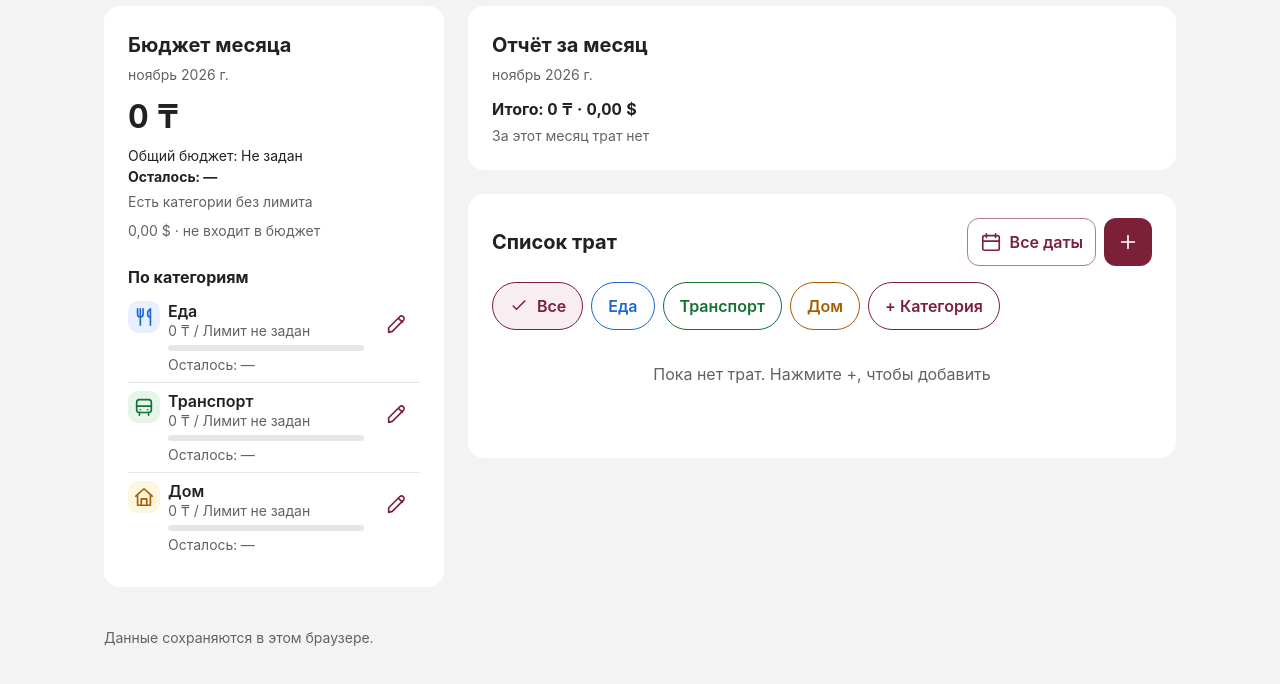
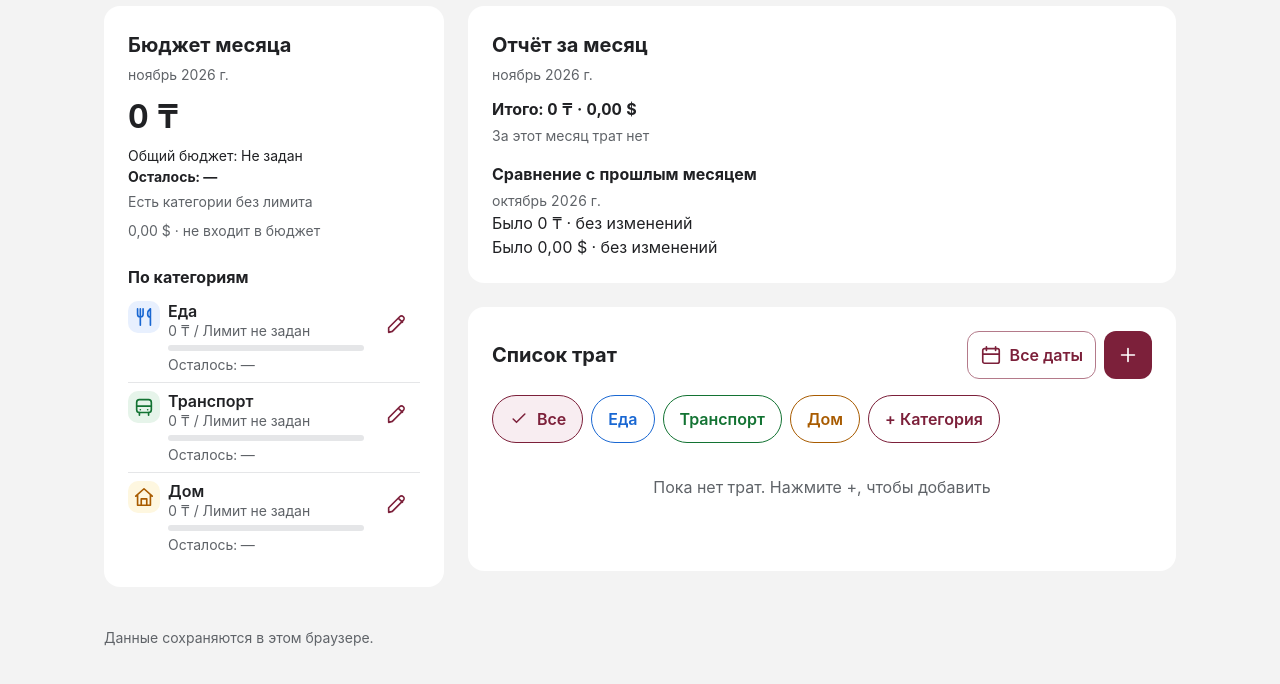
Before and after one commit to din-tezekbayev/rashody, a plain HTML site: page index.html in a window 1280 px wide. Shown: the part 92-776 px from the top of the page. Drawn offline with Linux system fonts and the light colour scheme.

Commit message:
Добавить сравнение расходов за месяцы

```diff
--- a/index.html
+++ b/index.html
@@ -52,6 +52,12 @@
       <p class="report-totals" aria-live="polite">Итого: <output id="report-total">0 ₸</output> · <output id="report-total-usd">0,00 $</output></p>
       <p id="report-empty" class="budget-note" hidden>За этот месяц трат нет</p>
       <div id="report-categories" aria-live="polite"></div>
+      <div class="report-comparison" aria-live="polite">
+        <h3>Сравнение с прошлым месяцем</h3>
+        <p id="report-previous-month" class="budget-note"></p>
+        <p id="report-compare-kzt"></p>
+        <p id="report-compare-usd"></p>
+      </div>
     </section>
     <section class="history-section" aria-labelledby="history-heading">
       <div class="section-header">
--- a/script.js
+++ b/script.js
@@ -694,6 +694,15 @@ function render() {
   byId("add-expense").disabled = !storageReadable;
   const today = localDate();
   const monthExpenses = data.expenses.filter((expense) => expense.date.slice(0, 7) === today.slice(0, 7));
+  const now = new Date();
+  const previousMonth = new Date(now.getFullYear(), now.getMonth() - 1, 1);
+  const previousTotals = totals(data.expenses.filter((expense) => expense.date.slice(0, 7) === localDate(previousMonth).slice(0, 7)));
+  const currentTotals = totals(monthExpenses);
+  byId("report-previous-month").textContent = previousMonth.toLocaleDateString("ru-RU", { month: "long", year: "numeric" });
+  for (const currency of ["KZT", "USD"]) {
+    const difference = currentTotals[currency] - previousTotals[currency];
+    byId(`report-compare-${currency.toLowerCase()}`).textContent = `Было ${money(previousTotals[currency], currency)} · ${difference === 0 ? "без изменений" : `на ${money(Math.abs(difference), currency)} ${difference > 0 ? "больше" : "меньше"}`}`;
+  }
   renderTotals("month", monthExpenses);
   renderTotals("report", monthExpenses);
   byId("report-month").textContent = new Date().toLocaleDateString("ru-RU", { month: "long", year: "numeric" });
@@ -704,7 +713,7 @@ function render() {
     const ranked = data.categories.map((category) => ({ category, amount: monthExpenses
       .filter((expense) => expense.currency === currency && expense.category === category)
       .reduce((sum, expense) => sum + expense.amount, 0) }))
-      .filter((item) => item.amount > 0).sort((a, b) => b.amount - a.amount).slice(0, 3);
+      .filter((item) => item.amount > 0).sort((a, b) => b.amount - a.amount);
     if (!ranked.length) continue;
     const heading = document.createElement("h3");
     heading.textContent = `Категории · ${currency === "KZT" ? "₸" : "$"}`;
--- a/styles.css
+++ b/styles.css
@@ -21,6 +21,8 @@ h2 { font-size: 20px; font-weight: 650; }
 .report-totals { margin-top: 12px; font-weight: 650; font-variant-numeric: tabular-nums; overflow-wrap: anywhere; }
 #report-categories h3 { font-size: 16px; margin-top: 16px; }
 #report-categories ol { margin: 8px 0 0; padding-left: 24px; overflow-wrap: anywhere; }
+.report-comparison { margin-top: 16px; overflow-wrap: anywhere; font-variant-numeric: tabular-nums; }
+.report-comparison h3 { font-size: 16px; }
 .history-section { margin-top: 24px; }
 .form-grid { display: grid; gap: 16px; }
 .field { min-width: 0; }
```
Also changed, not shown: 1 other file.
